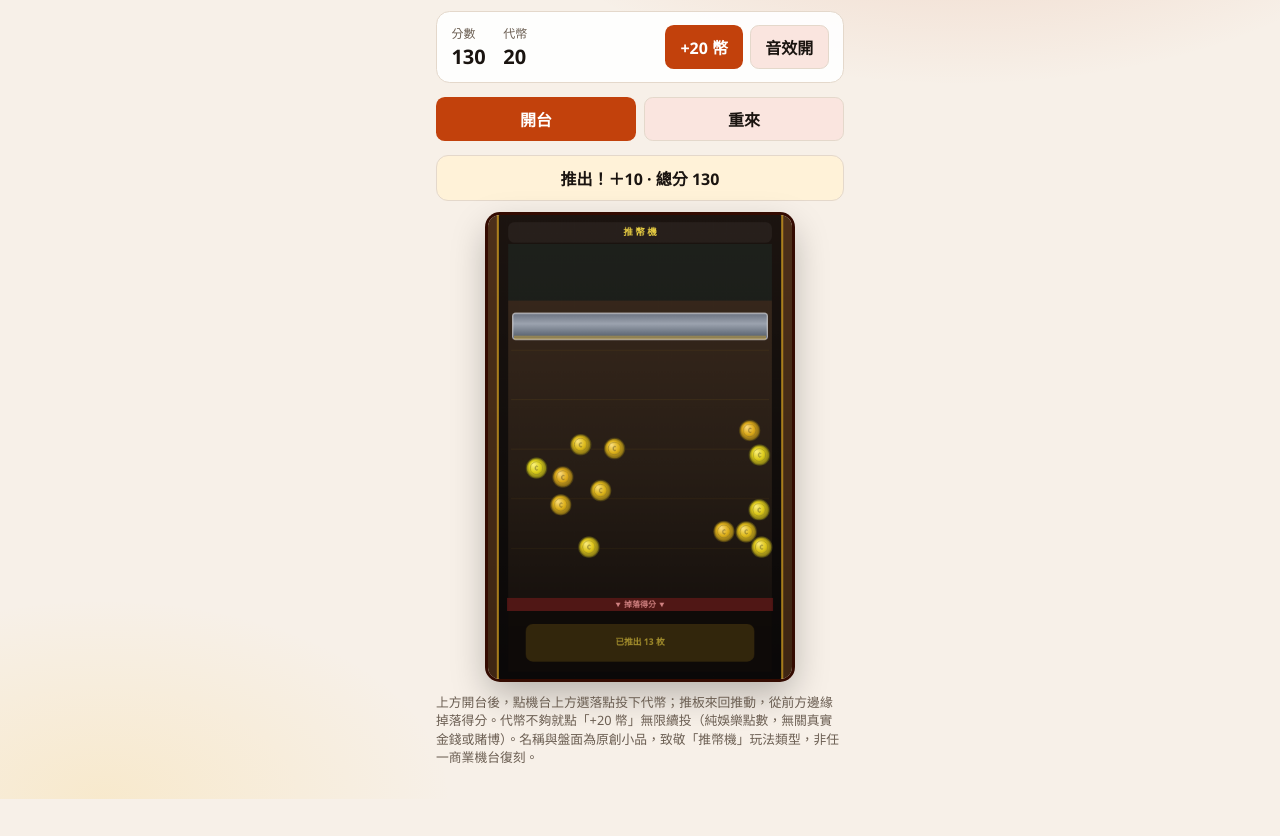
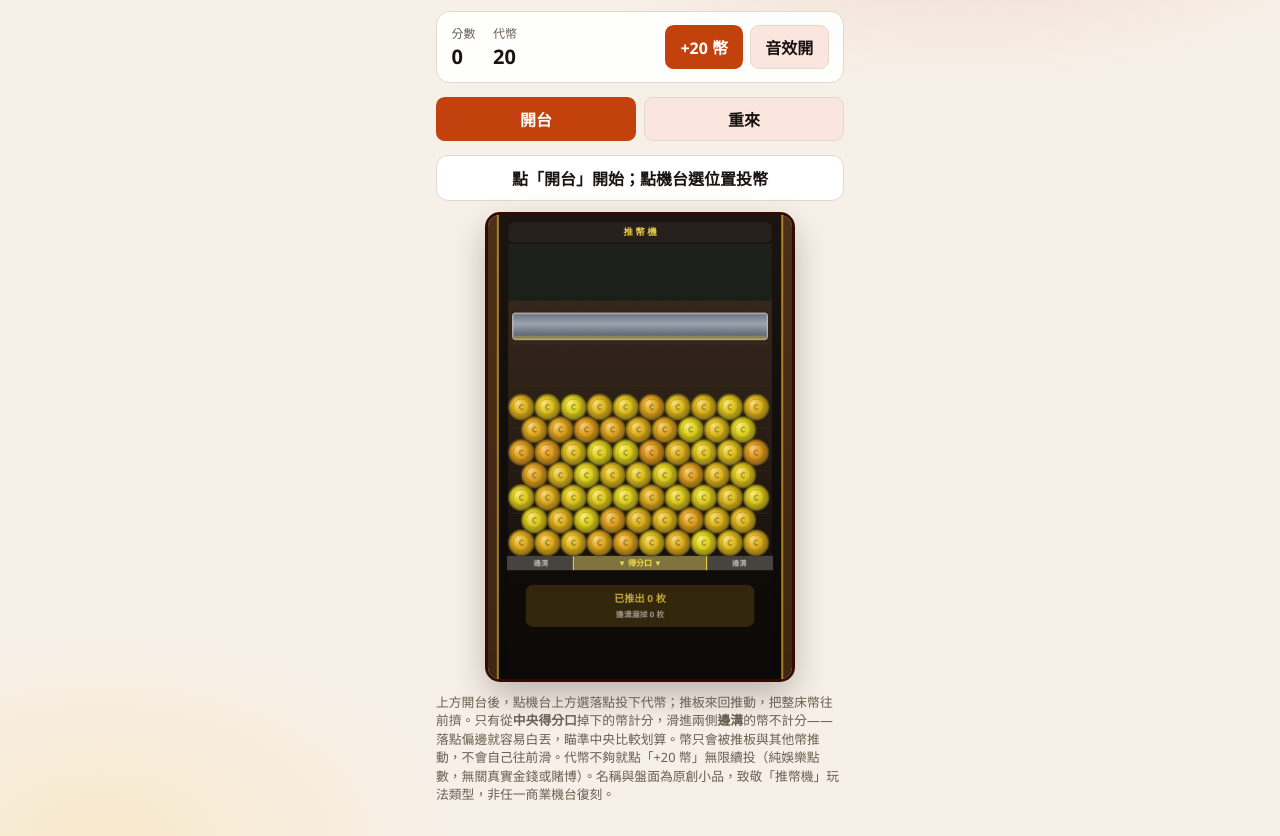
Before and after one commit to sampot/pg-coinpush, a plain HTML site: page index.html in a window 1280 px wide. Shown: the part 106-942 px from the top of the page. Before the commit the page ends 905 px from the top, so only its background shows below. Drawn offline with Linux system fonts and the light colour scheme.

Commit message:
fix: rewrite coin physics so payout comes from geometry, not fudge
Remove free forward pull, asymmetric contacts, and jam-break scoring.
Use Coulomb friction, plate-speed-limited contact, hex-packed bed, and
center chute vs side returns so drops feel physical and aiming matters.

```diff
--- a/app.js
+++ b/app.js
@@ -62,6 +62,7 @@ function handleEvents(events) {
     else if (e === "clink") audio.clink();
     else if (e === "push") audio.push();
     else if (e === "score") audio.score();
+    else if (e === "lost") audio.lost();
     else if (e === "deny") audio.deny();
     else if (e === "empty") audio.empty();
   }
--- a/audio.js
+++ b/audio.js
@@ -96,6 +96,12 @@ export class CoinpushAudio {
     this.tone(880, 0.08, "sine", 0.06, 0.12);
   }
 
+  /** Swallowed by a side return — dull, no reward chime. */
+  lost() {
+    this.tone(196, 0.07, "triangle", 0.05);
+    this.tone(147, 0.09, "sine", 0.04, 0.05);
+  }
+
   deny() {
     this.tone(160, 0.08, "square", 0.05);
     this.tone(110, 0.1, "triangle", 0.04, 0.05);
--- a/game.js
+++ b/game.js
@@ -1,32 +1,50 @@
 /**
- * 推幣機 — simplified coin-pusher physics (circles + AABB pusher).
- * Top-ish view: back = pusher, front = drop edge. Not a full engine.
+ * 推幣機 — coin-pusher physics (circles + AABB plate). Not a full engine, but
+ * strictly no free energy: a coin moves only when the plate or another coin
+ * pushes it, contacts are symmetric, and the house edge comes from the ledge
+ * geometry (center payout chute vs side returns) rather than from fudge forces.
+ * Top-ish view: back = plate, front = ledge.
  */
 
 export const W = 420;
 export const H = 640;
-export const COIN_R = 14;
+export const COIN_R = 18;
 export const FIELD_LEFT = 28;
 export const FIELD_RIGHT = W - 28;
 export const SHELF_TOP = 118;
-export const FRONT_EDGE = 528;
+export const FRONT_EDGE = 470;
 export const DROP_Y = 52;
 export const PUSHER_H = 36;
 export const PUSHER_AMP = 42;
 export const PUSHER_PERIOD = 3.2;
 export const GRAVITY = 980;
-/** Keep low so packs can still slide when the plate shoves. */
-export const FRICTION = 1.15;
+/** Coulomb friction of coin on shelf: coins only slide while something pushes. */
+export const FRICTION_MU = 0.34;
 export const WALL_REST = 0.35;
-export const COIN_REST = 0.22;
+export const COIN_REST = 0.18;
 export const FIXED_DT = 1 / 120;
 export const START_CREDITS = 20;
 export const CREDIT_TOP_UP = 20;
 export const POINTS_PER_COIN = 10;
-/** Soft cap — jam-break runs before hard deny. */
-export const MAX_COINS = 72;
-/** Near the lip, coins get a forward tug so packs shed over the edge. */
-export const LIP_ZONE = 56;
+/** Hard cap — the shelf physically holds no more. */
+export const MAX_COINS = 84;
+/** Contact solver iterations per physics step (chain stiffness). */
+export const SOLVER_PASSES = 6;
+/**
+ * Pre-loaded bed. A real cabinet is filled across the full width: the plate
+ * shoves a whole row at once, so every column has its own force chain. A
+ * narrow pile just wedges sideways and never moves the bed.
+ */
+export const SEED_FRONT_GAP = 0;
+export const SEED_BACK_Y = 250;
+/**
+ * Front ledge is split like a real cabinet: a center payout chute that scores,
+ * flanked by side returns that swallow coins. This is the whole house edge —
+ * nothing else stops a coin from reaching the ledge.
+ */
+export const PAYOUT_HALF_W = 92;
+export const PAYOUT_LEFT = (FIELD_LEFT + FIELD_RIGHT) / 2 - PAYOUT_HALF_W;
+export const PAYOUT_RIGHT = (FIELD_LEFT + FIELD_RIGHT) / 2 + PAYOUT_HALF_W;
 
 /**
  * @typedef {object} Coin
@@ -50,6 +68,7 @@ export class CoinpushGame {
     this.score = 0;
     this.credits = START_CREDITS;
     this.pushed = 0;
+    this.lost = 0;
     this.t = 0;
     this.shake = 0;
     this.lastGain = 0;
@@ -61,7 +80,6 @@ export class CoinpushGame {
     this.coins = [];
     this.physAcc = 0;
     this.pusherY = SHELF_TOP;
-    this._fullSince = 0;
     this.seedShelf();
   }
 
@@ -81,35 +99,41 @@ export class CoinpushGame {
     if (this.status === "playing" && this.credits > 0) return false;
     this.score = 0;
     this.pushed = 0;
+    this.lost = 0;
     this.credits = START_CREDITS;
     this.coins = [];
     this.seedShelf();
     this.t = 0;
     this.shake = 0;
     this.physAcc = 0;
-    this._fullSince = 0;
     this.status = "playing";
     this.message = "點機台上方投下代幣 · 純娛樂計分";
     this.lastGain = 0;
     return true;
   }
 
+  /**
+   * Pre-loaded bed, like a freshly filled machine: rows from the plate's reach
+   * out to the ledge, so an inserted coin has to displace what is already there.
+   */
   seedShelf() {
-    const rows = 4;
-    const cols = 7;
-    const y0 = SHELF_TOP + PUSHER_H + PUSHER_AMP + 28;
-    const y1 = FRONT_EDGE - 70;
+    // Hex close packing: neighbours actually touch, so a shove travels instead
+    // of being swallowed by slack.
+    const d = COIN_R * 2;
+    const pitch = d * Math.sin(Math.PI / 3);
+    const usable = FIELD_RIGHT - FIELD_LEFT - d;
+    const cols = Math.floor(usable / d) + 1;
+    const yFront = FRONT_EDGE - COIN_R - SEED_FRONT_GAP;
+    const rows = Math.floor((yFront - SEED_BACK_Y) / pitch) + 1;
     for (let row = 0; row < rows; row++) {
-      const y = y0 + (row / (rows - 1)) * (y1 - y0);
-      const n = cols - (row % 2);
-      const inset = row % 2 === 0 ? 0 : (FIELD_RIGHT - FIELD_LEFT) / cols / 2;
+      const y = yFront - row * pitch;
+      const odd = row % 2 === 1;
+      const n = odd ? cols - 1 : cols;
       for (let c = 0; c < n; c++) {
-        const x =
-          FIELD_LEFT +
-          22 +
-          inset +
-          (c / Math.max(1, n - 1)) * (FIELD_RIGHT - FIELD_LEFT - 44);
-        this.coins.push(this.makeCoin(x + (Math.random() - 0.5) * 4, y, false));
+        const x = FIELD_LEFT + COIN_R + (odd ? COIN_R : 0) + c * d;
+        this.coins.push(
+          this.makeCoin(x + (Math.random() - 0.5) * 0.8, y, false),
+        );
       }
     }
   }
@@ -157,22 +181,6 @@ export class CoinpushGame {
     return true;
   }
 
-  /** True if drop column near aimX has room (not a solid stack). */
-  dropColumnFree() {
-    const band = COIN_R * 1.6;
-    let hits = 0;
-    for (const c of this.coins) {
-      if (!c.alive || c.falling) continue;
-      if (
-        Math.abs(c.x - this.aimX) < band &&
-        c.y < SHELF_TOP + PUSHER_H + PUSHER_AMP + 50
-      ) {
-        hits += 1;
-      }
-    }
-    return hits < 3;
-  }
-
   /**
    * Spend one credit and drop a coin at aimX.
    */
@@ -192,10 +200,8 @@ export class CoinpushGame {
       return { ok: false, events };
     }
     this.pruneDead();
-    const alive = this.aliveCount();
-    if (alive >= MAX_COINS && !this.dropColumnFree()) {
-      this.message = "機台太滿，推板清出中…";
-      this.breakJam(1.6, events);
+    if (this.aliveCount() >= MAX_COINS) {
+      this.message = "盤面滿了 · 等推板推出幾枚再投";
       events.push("deny");
       return { ok: false, events };
     }
@@ -243,17 +249,6 @@ export class CoinpushGame {
     const rect = this.pusherRect();
     this.pusherY = rect.y;
 
-    const alive = this.aliveCount();
-    if (alive >= MAX_COINS * 0.85) {
-      this._fullSince += dt;
-      // Persistent pack: keep shedding toward the lip
-      if (this._fullSince > 0.35) {
-        this.breakJam(0.55 + Math.min(1.2, this._fullSince * 0.25), events);
-      }
-    } else {
-      this._fullSince = 0;
-    }
-
     if (this.status === "playing" && this.credits <= 0) {
       const anyFalling = this.coins.some((c) => c.alive && c.falling);
       const moving = this.coins.some(
@@ -271,38 +266,6 @@ export class CoinpushGame {
     }
 
     return { events: uniqueTail(events, 10) };
-  }
-
-  /**
-   * Forward bias + occasional forced lip drop so packs never permanently jam.
-   * @param {number} strength
-   * @param {string[]} events
-   */
-  breakJam(strength, events) {
-    /** @type {Coin[]} */
-    const shelf = [];
-    for (const c of this.coins) {
-      if (!c.alive || c.falling) continue;
-      shelf.push(c);
-      c.vy += 28 * strength;
-      c.vx += (Math.random() - 0.5) * 12 * strength;
-    }
-    if (!shelf.length) return;
-    shelf.sort((a, b) => b.y - a.y);
-    // Nudge the frontmost coins hardest; force-score if still stuck on the lip
-    const nForce = Math.min(3, Math.max(1, Math.floor(strength)));
-    for (let i = 0; i < nForce; i++) {
-      const c = shelf[i];
-      if (!c) break;
-      c.y += 6 * strength;
-      c.vy = Math.max(c.vy, 90 * strength);
-      if (
-        c.y + c.r * 0.35 >= FRONT_EDGE ||
-        (strength > 1.2 && i === 0 && c.y > FRONT_EDGE - LIP_ZONE)
-      ) {
-        this.scoreCoin(c, events);
-      }
-    }
   }
 
   /**
@@ -336,16 +299,11 @@ export class CoinpushGame {
         continue;
       }
 
-      // Lip gravity: coins near the front edge keep drifting off
-      const lip = FRONT_EDGE - (c.y + c.r);
-      if (lip < LIP_ZONE) {
-        const t = 1 - Math.max(0, lip) / LIP_ZONE;
-        c.vy += (55 + 140 * t * t) * h;
-      }
-
+      // Flat shelf: no forward pull. Only contacts move a coin, and Coulomb
+      // friction brings it back to rest shortly after the push ends.
       const sp = Math.hypot(c.vx, c.vy);
       if (sp > 0.5) {
-        const dec = Math.min(sp, FRICTION * 60 * h);
+        const dec = Math.min(sp, FRICTION_MU * GRAVITY * h);
         c.vx -= (c.vx / sp) * dec;
         c.vy -= (c.vy / sp) * dec;
       } else {
@@ -365,13 +323,29 @@ export class CoinpushGame {
         if (c.vy < 0) c.vy = -c.vy * WALL_REST;
       }
 
-      if (c.y - c.r > FRONT_EDGE) {
-        this.scoreCoin(c, events);
+      // Tips over once its center of mass clears the ledge; only the center
+      // chute pays, the flanks are side returns.
+      if (c.y > FRONT_EDGE) {
+        if (c.x > PAYOUT_LEFT && c.x < PAYOUT_RIGHT) {
+          this.scoreCoin(c, events);
+        } else {
+          this.loseCoin(c, events);
+        }
       }
     }
 
-    for (let pass = 0; pass < 4; pass++) {
+    // Rigid-ish contact chain: iterate plate + coin contacts together, so a
+    // packed shelf transmits the plate's shove all the way to the ledge
+    // instead of losing half of it at every contact.
+    for (let pass = 0; pass < SOLVER_PASSES; pass++) {
       this.resolveCoins(events);
+      for (const c of this.coins) {
+        if (!c.alive || c.falling) continue;
+        this.resolvePusher(c, pusher, pusherVy, events);
+        this.clampX(c);
+        const back = SHELF_TOP + c.r;
+        if (c.y < back) c.y = back;
+      }
     }
 
     // Sweep scored coins so aliveCount stays honest
@@ -405,104 +379,80 @@ export class CoinpushGame {
     const dx = c.x - nearestX;
     const dy = c.y - nearestY;
     const dist = Math.hypot(dx, dy);
-    if (dist >= c.r || dist < 1e-6) {
-      if (c.x > p.x && c.x < p.x + p.w && c.y > p.y && c.y < p.y + p.h) {
-        c.y = p.y + p.h + c.r + 0.5;
-        c.vy = Math.max(c.vy, Math.max(55, pusherVy * 1.4 + 35));
-        events.push("push");
-      }
+
+    // Swept over by the plate: eject to the front face, at plate speed.
+    if (dist < 1e-6) {
+      c.y = p.y + p.h + c.r;
+      if (pusherVy > 0) c.vy = Math.max(c.vy, pusherVy);
+      events.push("push");
       return;
     }
+    if (dist >= c.r) return;
 
     const nx = dx / dist;
     const ny = dy / dist;
-    const overlap = c.r - dist;
-    c.x += nx * overlap;
-    c.y += ny * overlap;
+    c.x += nx * (c.r - dist);
+    c.y += ny * (c.r - dist);
 
-    // Advancing plate: shove hard toward the front (+y)
-    if (pusherVy > 6 && (ny > 0.05 || c.y >= p.y + p.h - 2)) {
-      c.vy = Math.max(c.vy, pusherVy * 1.35 + 45);
-      c.vx += nx * 40;
-      c.y += Math.max(0, overlap * 0.35);
-      if (overlap > 0.6) events.push("push");
-    } else {
-      const vn = c.vx * nx + c.vy * ny;
-      if (vn < 0) {
-        c.vx -= vn * nx * (1 + WALL_REST);
-        c.vy -= vn * ny * (1 + WALL_REST);
-      }
+    // A rigid plate can impart its own surface speed and no more; when it
+    // retracts it lets go instead of dragging coins back.
+    const vn = c.vx * nx + c.vy * ny;
+    const plateVn = pusherVy * ny;
+    if (vn < plateVn) {
+      const dv = plateVn - vn;
+      c.vx += dv * nx;
+      c.vy += dv * ny;
+      if (dv > 12) events.push("push");
     }
   }
 
   /**
+   * One Gauss-Seidel sweep over coin contacts, ordered back to front so a push
+   * propagates along the chain in the direction it travels.
    * @param {string[]} events
    */
   resolveCoins(events) {
-    const list = this.coins;
+    const list = [];
+    for (const c of this.coins) {
+      if (c.alive && !c.falling) list.push(c);
+    }
+    list.sort((a, b) => a.y - b.y);
     const n = list.length;
     for (let i = 0; i < n; i++) {
       const a = list[i];
-      if (!a.alive || a.falling) continue;
       for (let j = i + 1; j < n; j++) {
         const b = list[j];
-        if (!b.alive || b.falling) continue;
+        // Sorted by y: once the gap exceeds a diameter, nothing further touches.
+        if (b.y - a.y >= a.r + b.r) break;
         const dx = b.x - a.x;
         const dy = b.y - a.y;
         const dist = Math.hypot(dx, dy);
         const min = a.r + b.r;
-        if (dist >= min || dist < 1e-8) continue;
-
-        // Prefer transmitting force toward the front (+y)
-        let nx = dx / dist;
-        let ny = dy / dist;
-        if (Math.abs(ny) < 0.35) {
-          // nearly side-by-side: bias the more-forward coin further forward
-          const front = a.y >= b.y ? a : b;
-          const rear = a.y >= b.y ? b : a;
-          const overlap = min - dist;
-          front.y += overlap * 0.65 + 0.15;
-          rear.y -= overlap * 0.35;
-          front.vy += 8;
-          rear.vy += 4;
-          const side = front.x - rear.x || 0.01;
-          front.vx += Math.sign(side) * 6;
+        if (dist >= min) continue;
+        if (dist < 1e-8) {
+          a.y -= min * 0.5;
+          b.y += min * 0.5;
           continue;
         }
-        if (ny < 0) {
-          nx = -nx;
-          ny = -ny;
-        }
-        const overlap = (min - dist) * 0.5;
-        // Forward-biased separation: front coin takes more of the push
-        const aFront = a.y >= b.y;
-        const frontPush = overlap * 1.15;
-        const rearPush = overlap * 0.85;
-        if (aFront) {
-          a.x += nx * frontPush;
-          a.y += Math.max(ny, 0.15) * frontPush;
-          b.x -= nx * rearPush;
-          b.y -= ny * rearPush;
-          a.vy += 6;
-        } else {
-          b.x += nx * frontPush;
-          b.y += Math.max(ny, 0.15) * frontPush;
-          a.x -= nx * rearPush;
-          a.y -= ny * rearPush;
-          b.vy += 6;
-        }
 
-        const avn = a.vx * nx + a.vy * ny;
-        const bvn = b.vx * nx + b.vy * ny;
-        const impulse = ((avn - bvn) * (1 + COIN_REST)) / 2;
+        // Equal masses: split the penetration and the impulse evenly, so a
+        // pack only advances as far as something actually pushes it.
+        const nx = dx / dist;
+        const ny = dy / dist;
+        const corr = (min - dist) * 0.5;
+        a.x -= nx * corr;
+        a.y -= ny * corr;
+        b.x += nx * corr;
+        b.y += ny * corr;
+
+        const rvn = (b.vx - a.vx) * nx + (b.vy - a.vy) * ny;
+        if (rvn >= 0) continue;
+        const impulse = (-(1 + COIN_REST) * rvn) / 2;
         a.vx -= impulse * nx;
         a.vy -= impulse * ny;
         b.vx += impulse * nx;
         b.vy += impulse * ny;
-        // Never let the front coin get shoved backward hard
-        if (aFront && a.vy < 0) a.vy *= 0.25;
-        if (!aFront && b.vy < 0) b.vy *= 0.25;
-        if (Math.abs(impulse) > 25) events.push("clink");
+        if (impulse > 25) events.push("clink");
       }
     }
   }
@@ -521,6 +471,19 @@ export class CoinpushGame {
     events.push("score");
     this.message = `推出！＋${POINTS_PER_COIN} · 總分 ${this.score}`;
   }
+
+  /**
+   * Fell into a side return: gone, no points.
+   * @param {Coin} c
+   * @param {string[]} events
+   */
+  loseCoin(c, events) {
+    if (!c.alive) return;
+    c.alive = false;
+    this.lost += 1;
+    events.push("lost");
+    this.message = `滑進邊溝 · 不計分 · 已漏 ${this.lost} 枚`;
+  }
 }
 
 /**
--- a/index.html
+++ b/index.html
@@ -53,7 +53,7 @@
       </div>
 
       <p class="hint">
-        上方開台後，點機台上方選落點投下代幣；推板來回推動，從前方邊緣掉落得分。代幣不夠就點「+20
+        上方開台後，點機台上方選落點投下代幣；推板來回推動，把整床幣往前擠。只有從<strong>中央得分口</strong>掉下的幣計分，滑進兩側<strong>邊溝</strong>的幣不計分——落點偏邊就容易白丟，瞄準中央比較划算。幣只會被推板與其他幣推動，不會自己往前滑。代幣不夠就點「+20
         幣」無限續投（純娛樂點數，無關真實金錢或賭博）。名稱與盤面為原創小品，致敬「推幣機」玩法類型，非任一商業機台復刻。
       </p>
     </main>
--- a/sprites.js
+++ b/sprites.js
@@ -3,6 +3,8 @@ import {
   FIELD_RIGHT,
   FRONT_EDGE,
   H,
+  PAYOUT_LEFT,
+  PAYOUT_RIGHT,
   SHELF_TOP,
   W,
 } from "./game.js";
@@ -97,22 +99,39 @@ export function drawScene(ctx, game) {
   ctx.fillStyle = "rgba(251, 191, 36, 0.35)";
   ctx.fillRect(p.x + 2, p.y + p.h - 5, p.w - 4, 5);
 
-  // front drop edge
-  ctx.fillStyle = "rgba(127, 29, 29, 0.55)";
-  ctx.fillRect(FIELD_LEFT - 2, FRONT_EDGE, FIELD_RIGHT - FIELD_LEFT + 4, 18);
-  ctx.fillStyle = "rgba(252, 165, 165, 0.75)";
-  ctx.font = "600 11px system-ui, sans-serif";
-  ctx.fillText("▼ 掉落得分 ▼", (FIELD_LEFT + FIELD_RIGHT) / 2, FRONT_EDGE + 10);
+  // front ledge: center payout chute flanked by side returns
+  ctx.fillStyle = "rgba(87, 83, 78, 0.75)";
+  ctx.fillRect(FIELD_LEFT - 2, FRONT_EDGE, FIELD_RIGHT - FIELD_LEFT + 4, 20);
+  ctx.fillStyle = "rgba(253, 224, 71, 0.3)";
+  ctx.fillRect(PAYOUT_LEFT, FRONT_EDGE, PAYOUT_RIGHT - PAYOUT_LEFT, 20);
+  ctx.strokeStyle = "rgba(253, 224, 71, 0.8)";
+  ctx.lineWidth = 2;
+  ctx.beginPath();
+  ctx.moveTo(PAYOUT_LEFT, FRONT_EDGE);
+  ctx.lineTo(PAYOUT_LEFT, FRONT_EDGE + 20);
+  ctx.moveTo(PAYOUT_RIGHT, FRONT_EDGE);
+  ctx.lineTo(PAYOUT_RIGHT, FRONT_EDGE + 20);
+  ctx.stroke();
+  ctx.font = "600 11px system-ui, 'PingFang TC', sans-serif";
+  ctx.fillStyle = "rgba(253, 224, 71, 0.95)";
+  ctx.fillText("▼ 得分口 ▼", (PAYOUT_LEFT + PAYOUT_RIGHT) / 2, FRONT_EDGE + 11);
+  ctx.fillStyle = "rgba(214, 211, 209, 0.7)";
+  ctx.font = "600 10px system-ui, 'PingFang TC', sans-serif";
+  ctx.fillText("邊溝", (FIELD_LEFT + PAYOUT_LEFT) / 2, FRONT_EDGE + 11);
+  ctx.fillText("邊溝", (PAYOUT_RIGHT + FIELD_RIGHT) / 2, FRONT_EDGE + 11);
 
   // tray below
   ctx.fillStyle = "rgba(15, 10, 8, 0.9)";
-  ctx.fillRect(FIELD_LEFT, FRONT_EDGE + 18, FIELD_RIGHT - FIELD_LEFT, H - FRONT_EDGE - 28);
+  ctx.fillRect(FIELD_LEFT, FRONT_EDGE + 20, FIELD_RIGHT - FIELD_LEFT, H - FRONT_EDGE - 30);
   ctx.fillStyle = "rgba(251, 191, 36, 0.15)";
-  roundRect(ctx, FIELD_LEFT + 24, FRONT_EDGE + 36, FIELD_RIGHT - FIELD_LEFT - 48, 52, 10);
+  roundRect(ctx, FIELD_LEFT + 24, FRONT_EDGE + 40, FIELD_RIGHT - FIELD_LEFT - 48, 58, 10);
   ctx.fill();
-  ctx.fillStyle = "rgba(253, 224, 71, 0.55)";
-  ctx.font = "600 12px system-ui, sans-serif";
-  ctx.fillText(`已推出 ${game.pushed} 枚`, (FIELD_LEFT + FIELD_RIGHT) / 2, FRONT_EDGE + 62);
+  ctx.fillStyle = "rgba(253, 224, 71, 0.7)";
+  ctx.font = "700 14px system-ui, 'PingFang TC', sans-serif";
+  ctx.fillText(`已推出 ${game.pushed} 枚`, (FIELD_LEFT + FIELD_RIGHT) / 2, FRONT_EDGE + 60);
+  ctx.fillStyle = "rgba(214, 211, 209, 0.6)";
+  ctx.font = "600 11px system-ui, 'PingFang TC', sans-serif";
+  ctx.fillText(`邊溝漏掉 ${game.lost} 枚`, (FIELD_LEFT + FIELD_RIGHT) / 2, FRONT_EDGE + 82);
 
   // coins (back to front)
   const sorted = game.coins.filter((c) => c.alive).sort((a, b) => a.y - b.y);
```
Also changed, not shown: game.test.js (added, +290 -0 lines), 1 other file.
